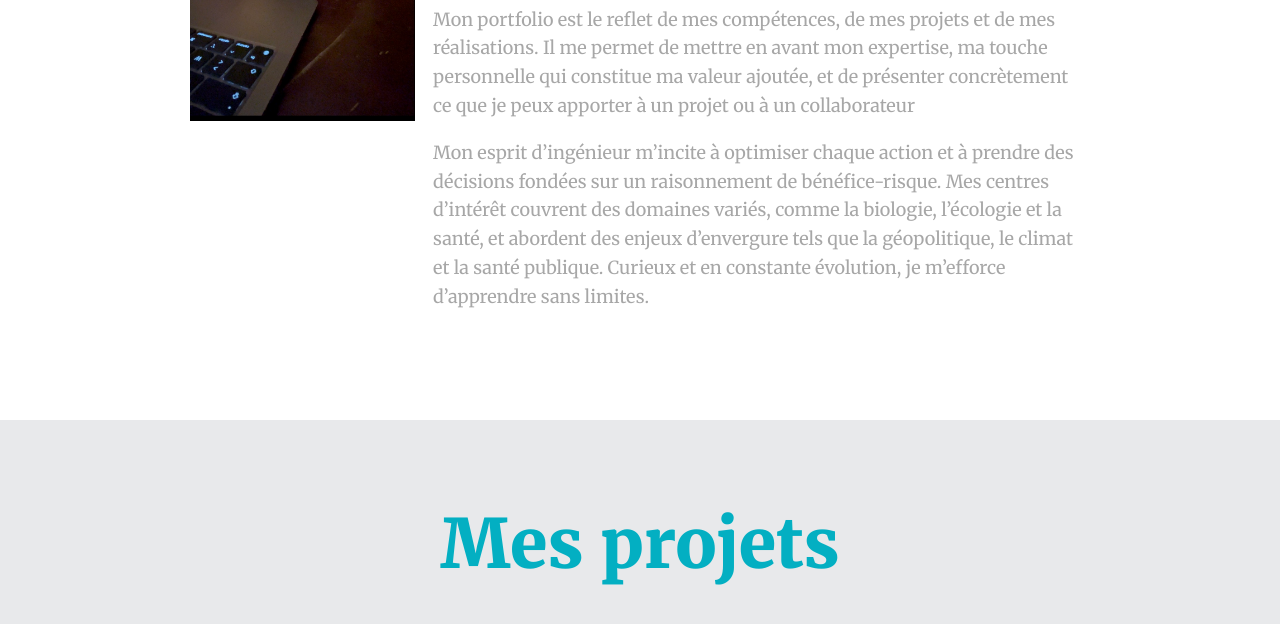
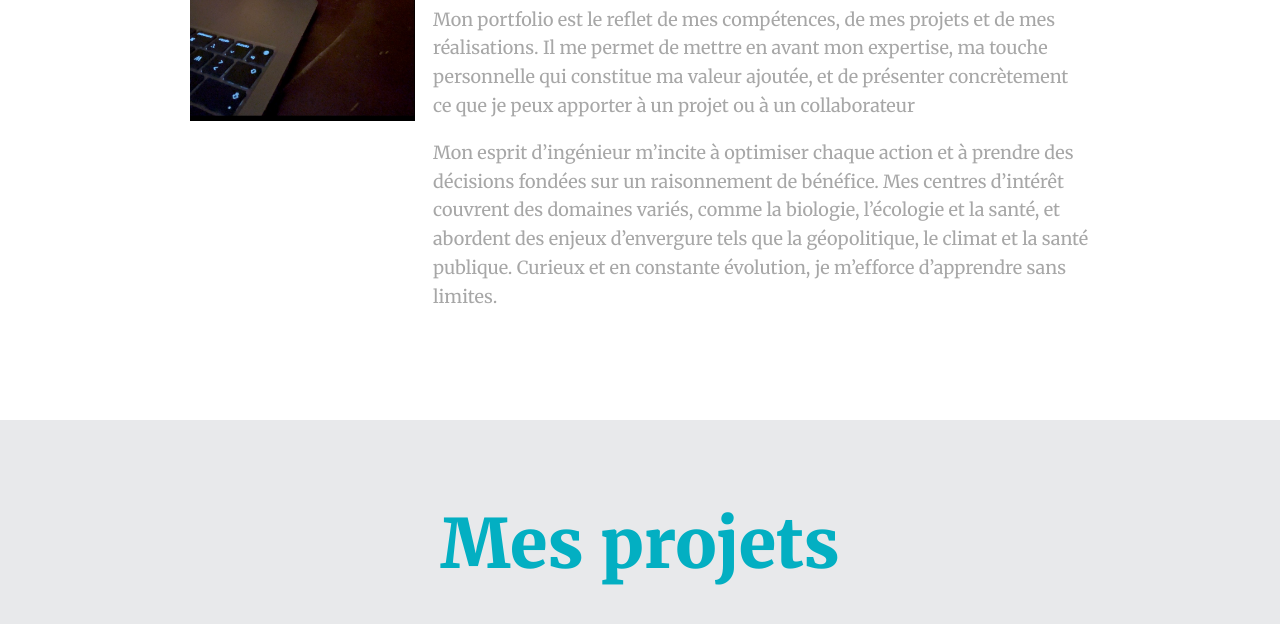
Before and after one commit to badis2203/portfolio, a website: page index.html in a window 1280 px wide. Shown: the part 2060-2684 px from the top of the page. Drawn offline with Linux system fonts and the light colour scheme; a web font is replaced by a local one.

Commit message:
Update synaxe

```diff
--- a/index.html
+++ b/index.html
@@ -125,7 +125,7 @@
       <h2 class="about-subtitle">DATA SCIENTIST en SANTE</h2>
       <div class="about-text">
         <p>Mon portfolio est le reflet de mes compétences, de mes projets et de mes réalisations. Il me permet de mettre en avant mon expertise, ma touche personnelle qui constitue ma valeur ajoutée, et de présenter concrètement ce que je peux apporter à un projet ou à un collaborateur</p>
-        <p>Mon esprit d’ingénieur m’incite à optimiser chaque action et à prendre des décisions fondées sur un raisonnement de bénéfice-risque. Mes centres d’intérêt couvrent des domaines variés, comme la biologie, l’écologie et la santé, et abordent des enjeux d’envergure tels que la géopolitique, le climat et la santé publique. Curieux et en constante évolution, je m’efforce d’apprendre sans limites.</p>
+        <p>Mon esprit d’ingénieur m’incite à optimiser chaque action et à prendre des décisions fondées sur un raisonnement de bénéfice. Mes centres d’intérêt couvrent des domaines variés, comme la biologie, l’écologie et la santé, et abordent des enjeux d’envergure tels que la géopolitique, le climat et la santé publique. Curieux et en constante évolution, je m’efforce d’apprendre sans limites.</p>
       </div>
     </section>
 
```
